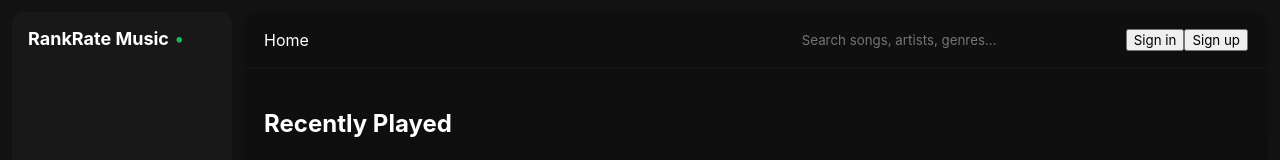
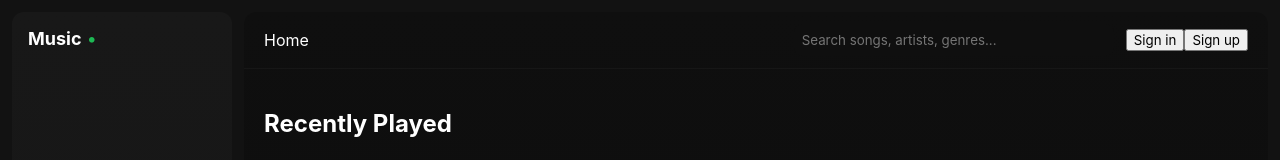
Before and after one commit to RankRatesMusic/RankRatesMusic.github.io, a plain HTML site: page index.html in a window 1280 px wide. Shown: the top 160 px of the page. Drawn offline with Linux system fonts and the light colour scheme.

Commit message:
Update index.html

```diff
--- a/index.html
+++ b/index.html
@@ -9,7 +9,7 @@
 <body>
   <div id="app">
     <aside id="leftSidebar" class="sidebar">
-      <div class="brand">RankRate Music<span class="dot">•</span></div>
+      <div class="brand">Music<span class="dot">•</span></div>
       <nav class="nav">
         <button data-route="home" class="nav-btn">Home</button>
         <button data-route="search" class="nav-btn">Search</button>
```
